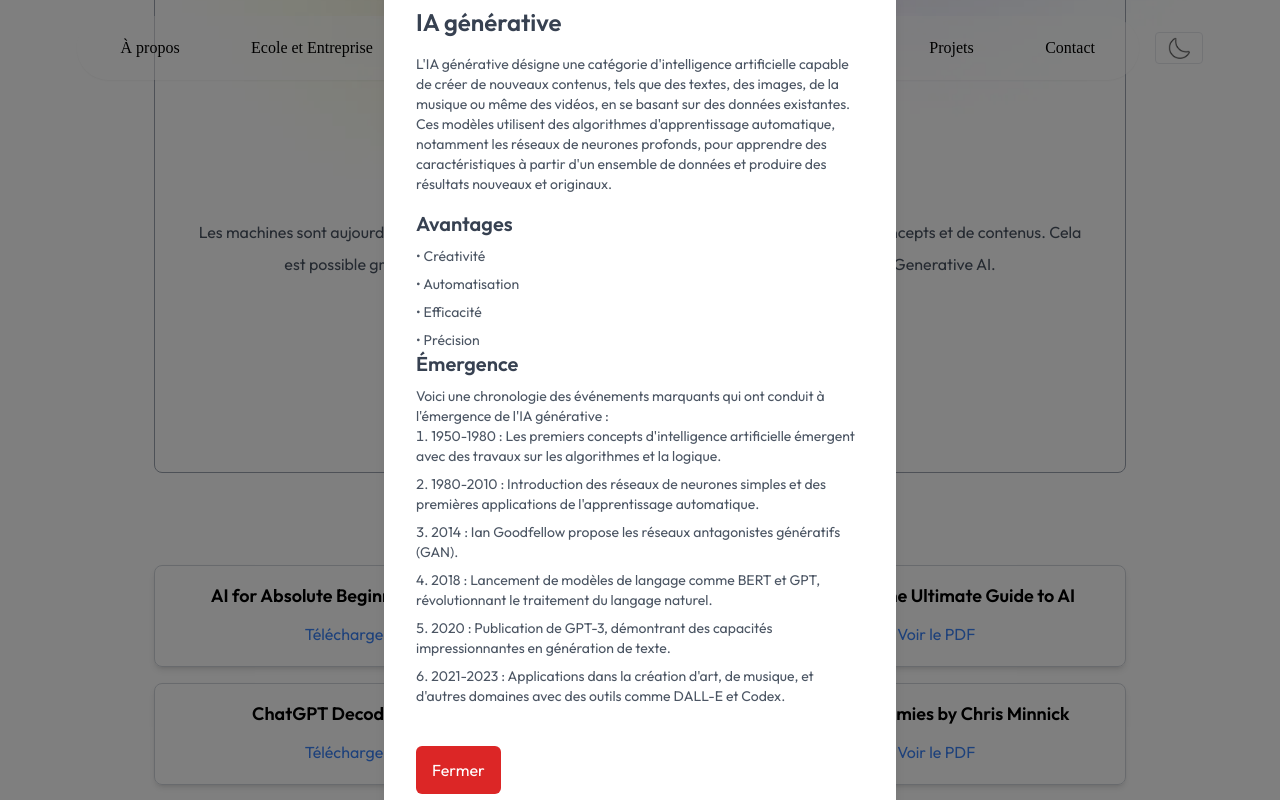
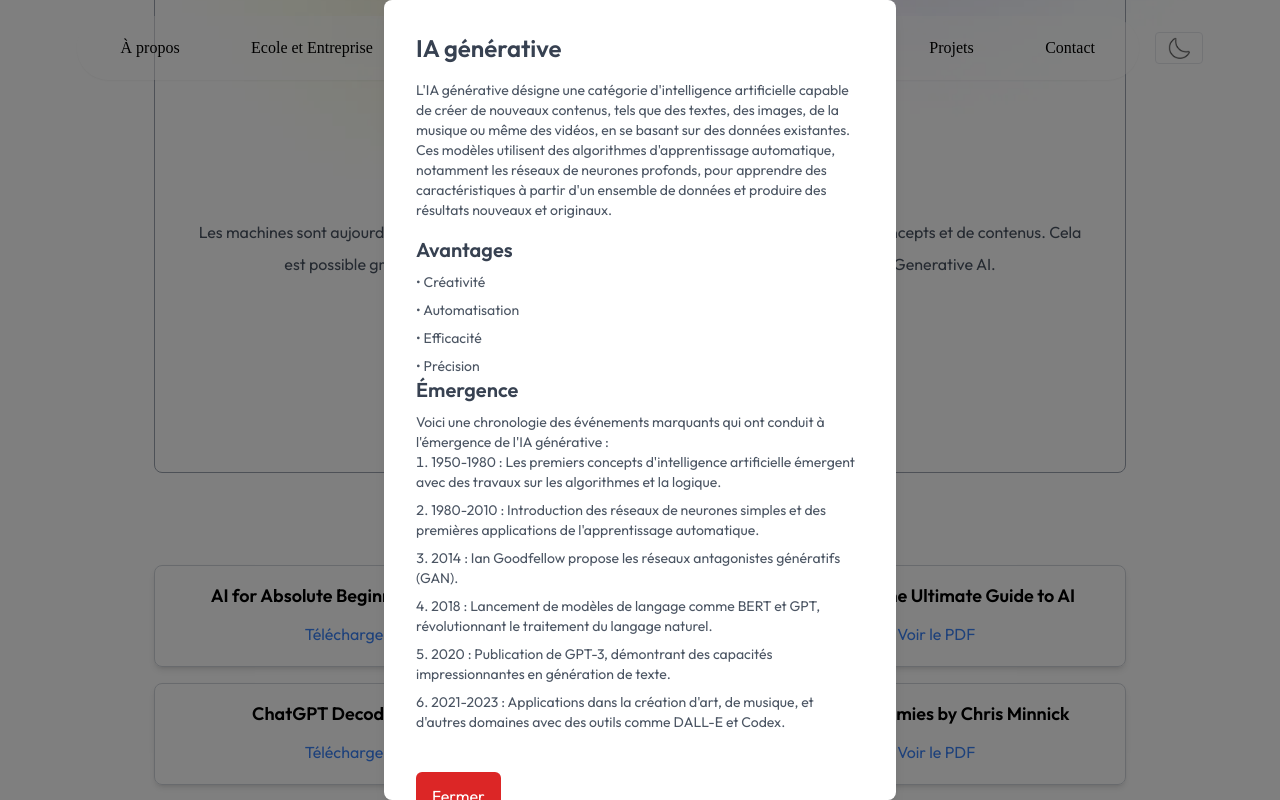
Before and after one commit to samaholicc/ReactPortfolio, a React (Vite) app: page / in a window 1280 px wide. Both pictures are taken after a click on the button "Plus de détails". Shown: the part 4768-5568 px from the top of the page. Built offline with nearby package versions, Linux system fonts and the light colour scheme; a web font is replaced by a local one.

Commit message:
last1 flux RSS

```diff
--- a/src/components/Services.jsx
+++ b/src/components/Services.jsx
@@ -129,18 +129,20 @@ const Services = () => {
       initial={{ opacity: 0, scale: 0.8 }}
       animate={{ opacity: 1, scale: 1 }}
       transition={{ duration: 0.3 }}
-            className="bg-white rounded-lg p-8 w-[90%] md:w-[40%] shadow-lg"
+      className="bg-white rounded-lg p-8 w-[90%] md:w-[70%] lg:w-[50%] xl:w-[40%] max-h-screen overflow-auto shadow-lg"
     >
       <h3 className="text-2xl font-semibold text-gray-700 mb-4">
         {selectedService.title}
       </h3>
       <p className="text-gray-600 text-sm mb-4">{selectedService.details}</p>
+
       <h4 className="text-xl font-semibold text-gray-700 mb-2">Avantages</h4>
       <ul className="space-y-2 text-gray-600 text-sm">
         {selectedService.advantages.map((advantage, idx) => (
           <li key={idx}>• {advantage}</li>
         ))}
       </ul>
+
       {/* Emergence Section */}
       <div className="text-gray-600 text-sm mb-4">
         <h4 className="text-xl font-semibold text-gray-700 mb-2">Émergence</h4>
@@ -151,6 +153,7 @@ const Services = () => {
           ))}
         </ol>
       </div>
+
 
       <button
         className="mt-6 px-4 py-2 bg-red-600 text-white rounded-md hover:bg-red-700"
```
Lines whose indentation alone changed are shown as unchanged.
